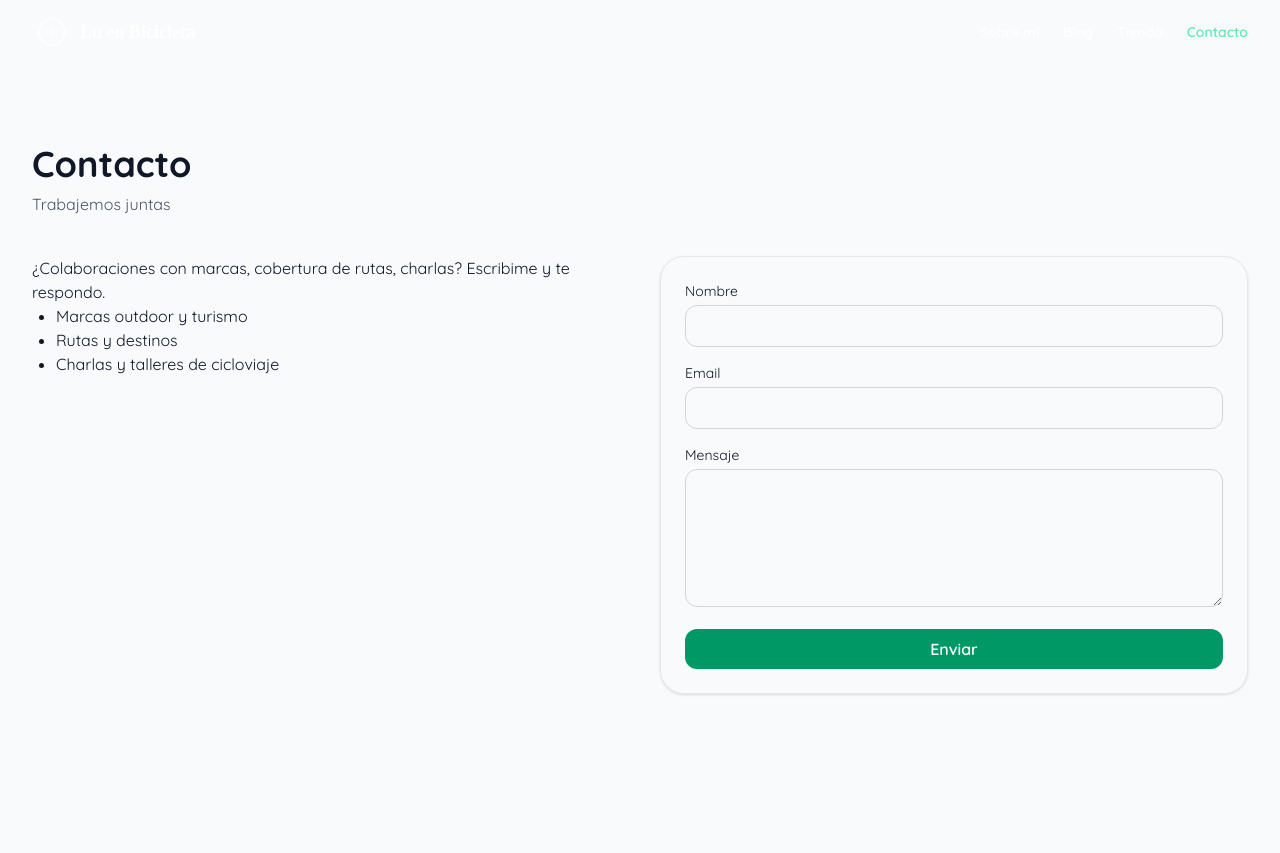
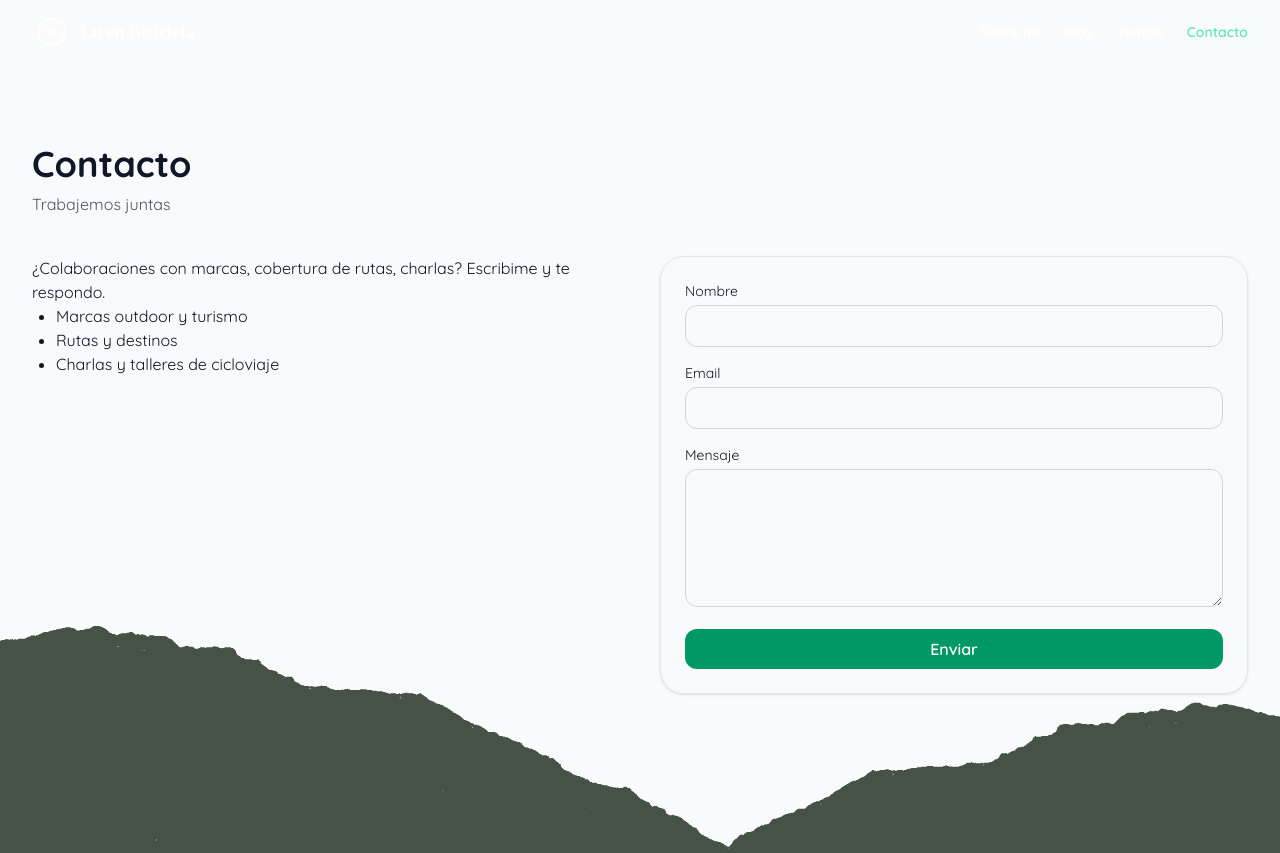
Before and after one commit to sirenkacode/Luenbicicleta, a React (Vite) app: page /contacto in a window 1280 px wide. Shown: the top 853 px of the page. Built offline with nearby package versions, Linux system fonts and the light colour scheme; a web font is replaced by a local one.

Commit message:
correccion footer

```diff
--- a/src/App.jsx
+++ b/src/App.jsx
@@ -10,8 +10,10 @@ import Contacto from "./pages/Contacto";
 export default function App() {
   return (
     <BrowserRouter>
-      <div className="font-[var(--font-lekton)] text-gray-900">
+
+      <div className="min-h-screen flex flex-col font-[var(--font-lekton)] text-gray-900">
         <Navbar />
+
         <main className="flex-1">
           <Routes>
             <Route path="/" element={<Home />} />
@@ -21,6 +23,7 @@ export default function App() {
             <Route path="/contacto" element={<Contacto />} />
           </Routes>
         </main>
+
         <Footer />
       </div>
     </BrowserRouter>
--- a/src/components/Footer.jsx
+++ b/src/components/Footer.jsx
@@ -1,34 +1,38 @@
 // src/components/Footer.jsx
+import tornPaperGreenTop from "../assets/torn-paper-green-top.png";
 
 export default function Footer() {
   return (
     <footer
-      className="py-10 text-white mt-20"
+      className="relative overflow-visible py-10 text-white mt-20"
       style={{
-        backgroundColor: "#465245", // gris ocre oscuro
-        borderTop: "4px solid #465245", // línea superior verde pino
+        backgroundColor: "#465245", // verde pino
+        borderTop: "4px solid #465245",
       }}
     >
+      {/* Borde superior: por detrás del contenido de la página */}
+      <img
+        src={tornPaperGreenTop}
+        alt=""
+        aria-hidden="true"
+        className="pointer-events-none select-none absolute top-0 left-0 w-full -translate-y-full -z-10 block"
+      />
+
       <div className="max-w-7xl mx-auto px-6 flex flex-col md:flex-row justify-between items-start md:items-center gap-8 text-center md:text-left">
-
-        {/* Columna izquierda: información de contacto */}
         <div className="space-y-2 text-sm font-quicksand">
           <h3 className="text-lg font-semibold mb-2 font-mansalva">Contacto</h3>
           <p>
-            {" "}
             <a href="mailto:contacto@luenbici.com" className="hover:underline">
               contacto@luenbici.com
             </a>
           </p>
           <p>
-            {" "}
             <a href="tel:+59800000000" className="hover:underline">
               +598 000 000 000
             </a>
           </p>
         </div>
 
-        {/* Columna central: frase o recordatorio */}
         <div className="text-sm font-quicksand opacity-90 max-w-sm">
           <p>
             Gracias por acompañarme en este viaje.
@@ -36,7 +40,6 @@ export default function Footer() {
           </p>
         </div>
 
-        {/* Columna derecha: créditos */}
         <div className="text-sm font-quicksand opacity-90">
           <p>
             diseño web por{" "}
@@ -52,7 +55,6 @@ export default function Footer() {
         </div>
       </div>
 
-      {/* Línea de cierre inferior opcional */}
       <div className="mt-10 text-center text-xs text-white/60 font-quicksand">
         © {new Date().getFullYear()} Lu en Bici — Todos los derechos reservados.
       </div>
```
Also changed, not shown: src/assets/torn-paper-green-top.png (renamed from src/assets/torn-paper-footer.png).
